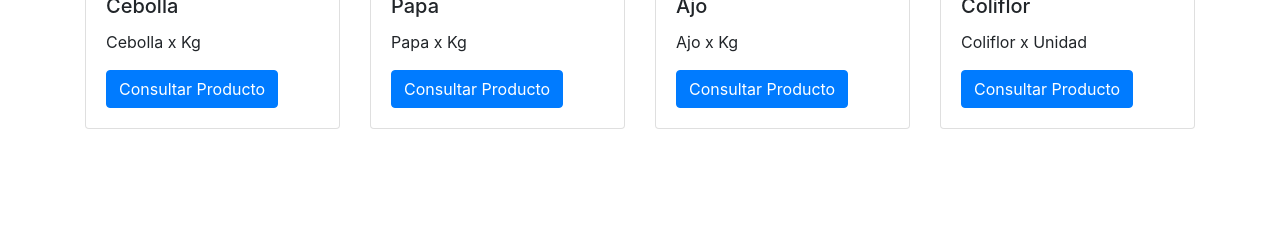
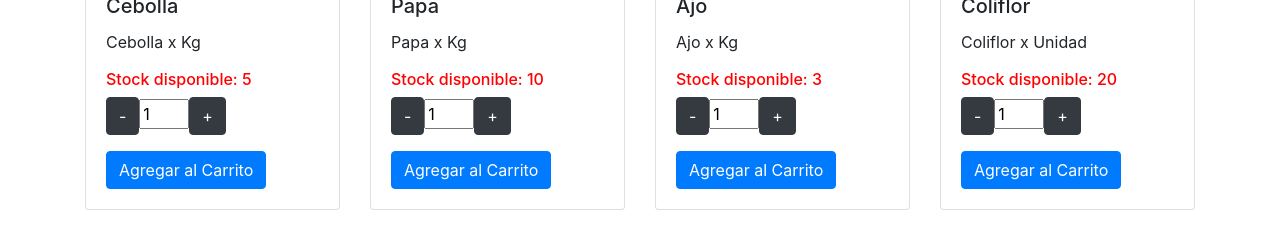
Before and after one commit to betitolg/Consiga-02, a React (Create React App) app: page / in a window 1280 px wide. Shown: the part 553-792 px from the top of the page. Built offline with nearby package versions, Linux system fonts and the light colour scheme; the HTML template or start-up script is replaced by a standard one.

Commit message:
Solucion a la consigna

```diff
--- a/src/components/Item.js
+++ b/src/components/Item.js
@@ -1,6 +1,6 @@
 import { Card,Button } from 'react-bootstrap';
 import React from 'react'
-
+import ItemCount from './ItemCount';
     export default function Item(props) {
 
         return (
@@ -12,7 +12,10 @@ import React from 'react'
               <Card.Text>
                {props.descripcion}
               </Card.Text>
-              <Button variant="primary">Consultar Producto</Button>
+              <Card.Text>
+               <ItemCount stock={props.stock} initial='1'/>
+              </Card.Text>
+              <Button variant="primary">Agregar al Carrito</Button>
             </Card.Body>
           </Card>
         )
--- /dev/null
+++ b/src/components/ItemCount.js
@@ -0,0 +1,32 @@
+import React, { useState } from "react";
+import { Button } from "react-bootstrap";
+export default function ItemCount(props) {
+  const [count, moreCount] = useState(props.initial);
+
+  const AddProduct = () => {
+    var integer = parseInt(count, 10);
+
+if(integer<props.stock){
+
+    moreCount(integer + 1);}
+  };
+  const RemoveProduct = () => {
+    var integer = parseInt(count, 10);
+    if (integer !== 1) {
+      moreCount(integer - 1);
+    }
+  };
+
+  return (
+    <div>
+      <h6 style={{ color: "red" }}>Stock disponible: {props.stock}</h6>
+      <Button variant="dark" onClick={RemoveProduct}>
+        -
+      </Button>
+      <input type="text" value={count} style={{ width: "50px" }} />
+      <Button variant="dark" onClick={AddProduct}>
+        +
+      </Button>
+    </div>
+  );
+}
--- a/src/components/Products.js
+++ b/src/components/Products.js
@@ -13,25 +13,29 @@ export default class Products extends Component {
                 id: 1,
                 title: "Cebolla",
                 description: "Cebolla x Kg",
-                img: "https://supermercadosronald.vteximg.com.br/arquivos/ids/156300-1000-1000/cebolla-paiteña-kg-002022.jpg?v=637476186286230000"
+                img: "https://supermercadosronald.vteximg.com.br/arquivos/ids/156300-1000-1000/cebolla-paiteña-kg-002022.jpg?v=637476186286230000",
+                stock: 5
             },
             {
                 id: 2,
                 title: "Papa",
                 description: "Papa x Kg",
-                img: "https://supermercadosronald.vteximg.com.br/arquivos/ids/158185-1000-1000/Papa-Chaucha-Kg-2027.jpg?v=637607495734400000"
+                img: "https://supermercadosronald.vteximg.com.br/arquivos/ids/158185-1000-1000/Papa-Chaucha-Kg-2027.jpg?v=637607495734400000",
+                stock:10
             },
             {
                 id: 3,
                 title: "Ajo",
                 description: "Ajo x Kg",
-                img: "https://supermercadosronald.vteximg.com.br/arquivos/ids/158179-1000-1000/Ajo-Kg-2002.jpg?v=637607484758770000"
+                img: "https://supermercadosronald.vteximg.com.br/arquivos/ids/158179-1000-1000/Ajo-Kg-2002.jpg?v=637607484758770000",
+                stock:3
             },
             {
                 id: 4,
                 title: "Coliflor",
                 description: "Coliflor x Unidad",
-                img: "https://supermercadosronald.vteximg.com.br/arquivos/ids/158184-1000-1000/Coliflor-Kg-2031.jpg?v=637607494555830000"
+                img: "https://supermercadosronald.vteximg.com.br/arquivos/ids/158184-1000-1000/Coliflor-Kg-2031.jpg?v=637607494555830000",
+                stock:20
             }
 
         ]
@@ -49,6 +53,7 @@ export default class Products extends Component {
                     titulo={index.title}
                     descripcion={index.description}
                     img={index.img}
+                    stock={index.stock}
                 />
 
                 ConjuntoDeComponentesFuncionales = [...ConjuntoDeComponentesFuncionales, NuevocomponenteFuncional]
```
